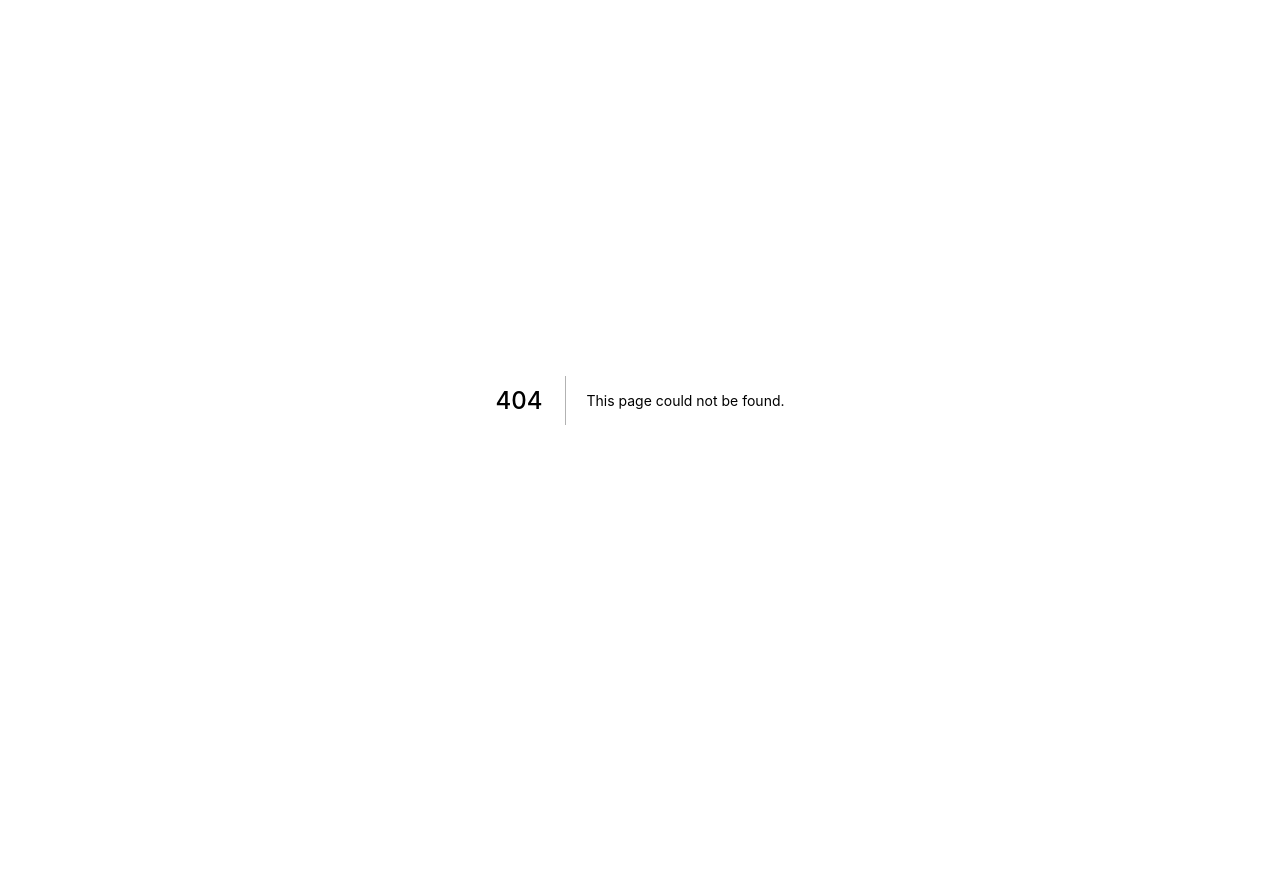
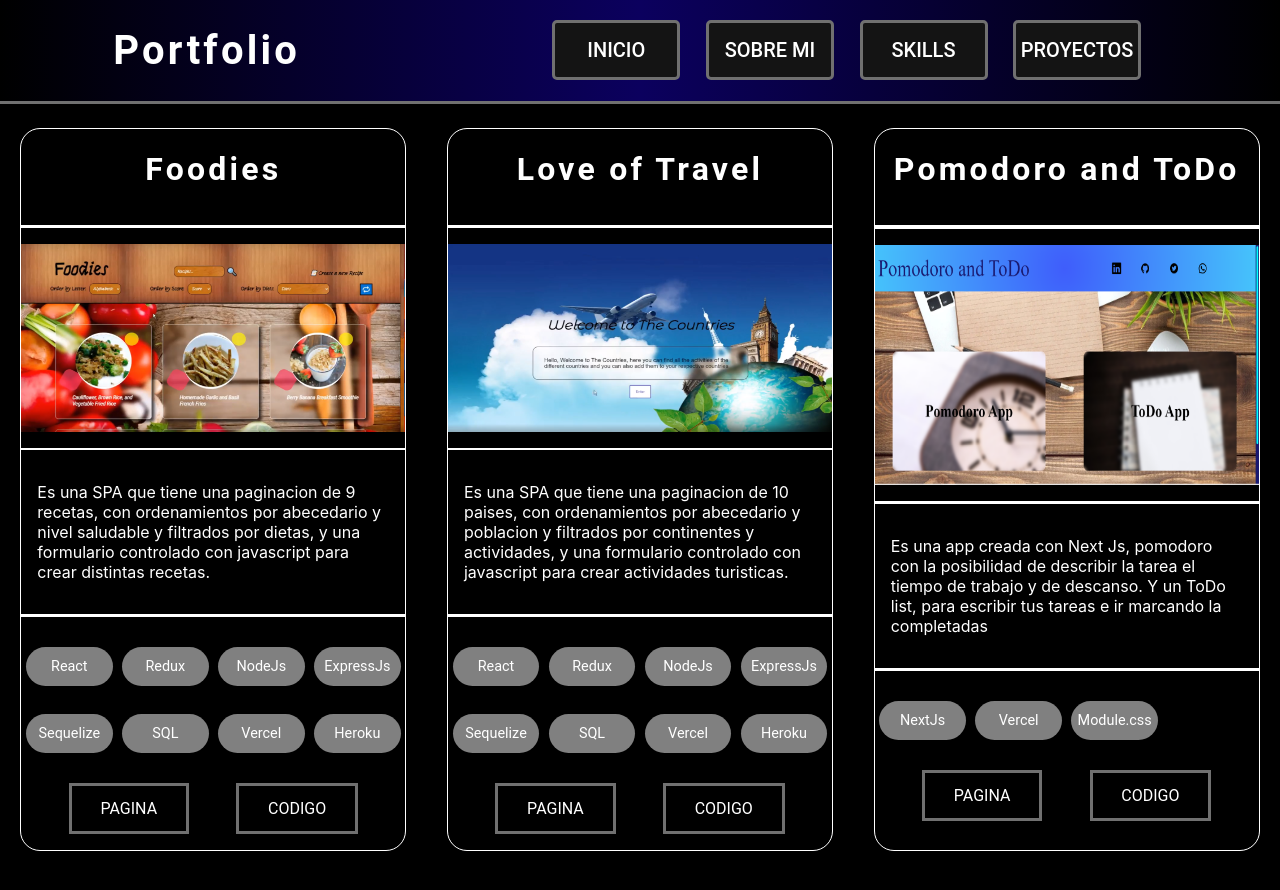
Before and after one commit to Julihumere/portfolio-Julio-Humere, a Next.js app: page /Proyectos in a window 1280 px wide. Before the commit this address had no page. Shown: the top 890 px of the page. Before the commit the page ends 800 px from the top, so only its background shows below. Built offline with nearby package versions, Linux system fonts and the light colour scheme.

Commit message:
correccion de maps

```diff
--- a/Components/Layout.jsx
+++ b/Components/Layout.jsx
@@ -17,7 +17,7 @@ export default function Layout() {
           </Link>
         </li>
         <li className={style.Layout__li}>
-          <Link href={"/About"}>
+          <Link href={"/SobreMi"}>
             <button className={style.Layout__button}>
               <span>Sobre mi</span>
             </button>
@@ -31,7 +31,7 @@ export default function Layout() {
           </Link>
         </li>
         <li className={style.Layout__li}>
-          <Link href={"/Projects"}>
+          <Link href={"/Proyectos"}>
             <button className={style.Layout__button}>
               <span>Proyectos</span>
             </button>
--- a/pages/Projects.js
+++ b/pages/Proyectos.js
@@ -3,11 +3,13 @@ import Image from "next/image";
 import styles from "../styles/Proyectos.module.css";
 import Layout from "../Components/Layout";
 import Link from "next/link";
+import Head from "next/head";
 
 export default function Projects() {
   const proyectos = {
     proyectos: [
       {
+        id: 1,
         titulo: "Foodies",
         imagen: "/img/Proyectos/Foods.png",
         info: `Es una SPA que tiene una paginacion de 9 recetas,
@@ -25,6 +27,7 @@ export default function Projects() {
         ],
       },
       {
+        id: 2,
         titulo: "Love of Travel",
         imagen: "/img/Proyectos/love of travel.png",
         info: `Es una SPA que tiene una paginacion de 10 paises,
@@ -43,6 +46,7 @@ export default function Projects() {
         ],
       },
       {
+        id: 3,
         titulo: "Pomodoro and ToDo",
         imagen: "/img/Proyectos/Pomodoro and todo.png",
         info: `Es una app creada con Next Js, pomodoro con la
@@ -55,6 +59,11 @@ export default function Projects() {
   };
   return (
     <div>
+      <Head>
+        <title>Julio Humere</title>
+        <meta name="description" content="Generated by create next app" />
+        <link rel="icon" href="/img/inicio.ico" />
+      </Head>
       <Layout />
       <div className={styles.Proyectos__container}>
         <div className={styles.Proyectos__div}>
@@ -73,8 +82,10 @@ export default function Projects() {
           <span className={styles.Proyectos__line}></span>
           <div className={styles.Proyectos___tecnologias}>
             {proyectos.proyectos &&
-              proyectos.proyectos[0].tecnologias.map((e) => (
-                <p className={styles.tecnologias}>{e}</p>
+              proyectos.proyectos[0].tecnologias.map((e, i) => (
+                <p key={i} className={styles.tecnologias}>
+                  {e}
+                </p>
               ))}
           </div>
           <div className={styles.Proyectos__div__buttons}>
@@ -105,8 +116,10 @@ export default function Projects() {
           <span className={styles.Proyectos__line}></span>
           <div className={styles.Proyectos___tecnologias}>
             {proyectos.proyectos &&
-              proyectos.proyectos[1].tecnologias.map((e) => (
-                <p className={styles.tecnologias}>{e}</p>
+              proyectos.proyectos[1].tecnologias.map((e, i) => (
+                <p key={i} className={styles.tecnologias}>
+                  {e}
+                </p>
               ))}
           </div>
           <div className={styles.Proyectos__div__buttons}>
@@ -129,6 +142,7 @@ export default function Projects() {
             alt=""
             width={400}
             height={250}
+            priority
           />
           <span className={styles.Proyectos__line}></span>
           <p className={styles.Proyectos__info}>
@@ -137,8 +151,10 @@ export default function Projects() {
           <span className={styles.Proyectos__line}></span>
           <div className={styles.Proyectos___tecnologias}>
             {proyectos.proyectos &&
-              proyectos.proyectos[2].tecnologias.map((e) => (
-                <p className={styles.tecnologias}>{e}</p>
+              proyectos.proyectos[2].tecnologias.map((e, i) => (
+                <p key={i} className={styles.tecnologias}>
+                  {e}
+                </p>
               ))}
           </div>
           <div className={styles.Proyectos__div__buttons}>
--- a/pages/About.js
+++ b/pages/SobreMi.js
@@ -2,10 +2,16 @@ import React from "react";
 import styles from "../styles/About.module.css";
 import Layout from "../Components/Layout";
 import Link from "next/link";
+import Head from "next/head";
 
 export default function About() {
   return (
     <div className={styles.About__container}>
+      <Head>
+        <title>Julio Humere</title>
+        <meta name="description" content="Generated by create next app" />
+        <link rel="icon" href="/img/inicio.ico" />
+      </Head>
       <Layout />
       <div className={styles.About__text}>
         <h1>Sobre mi...</h1>
```
Also changed, not shown: pages/Skills.js (+12 -6 lines).
